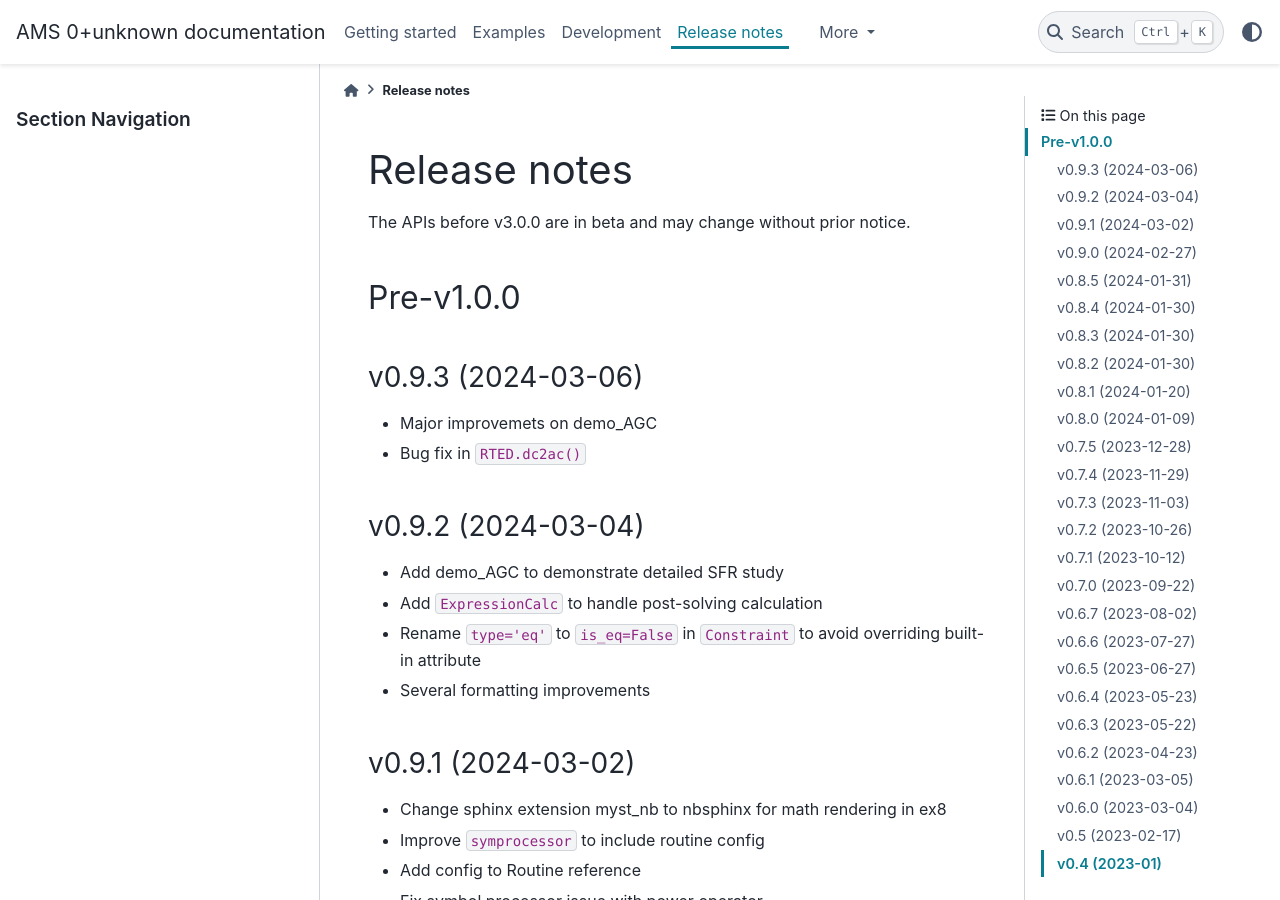
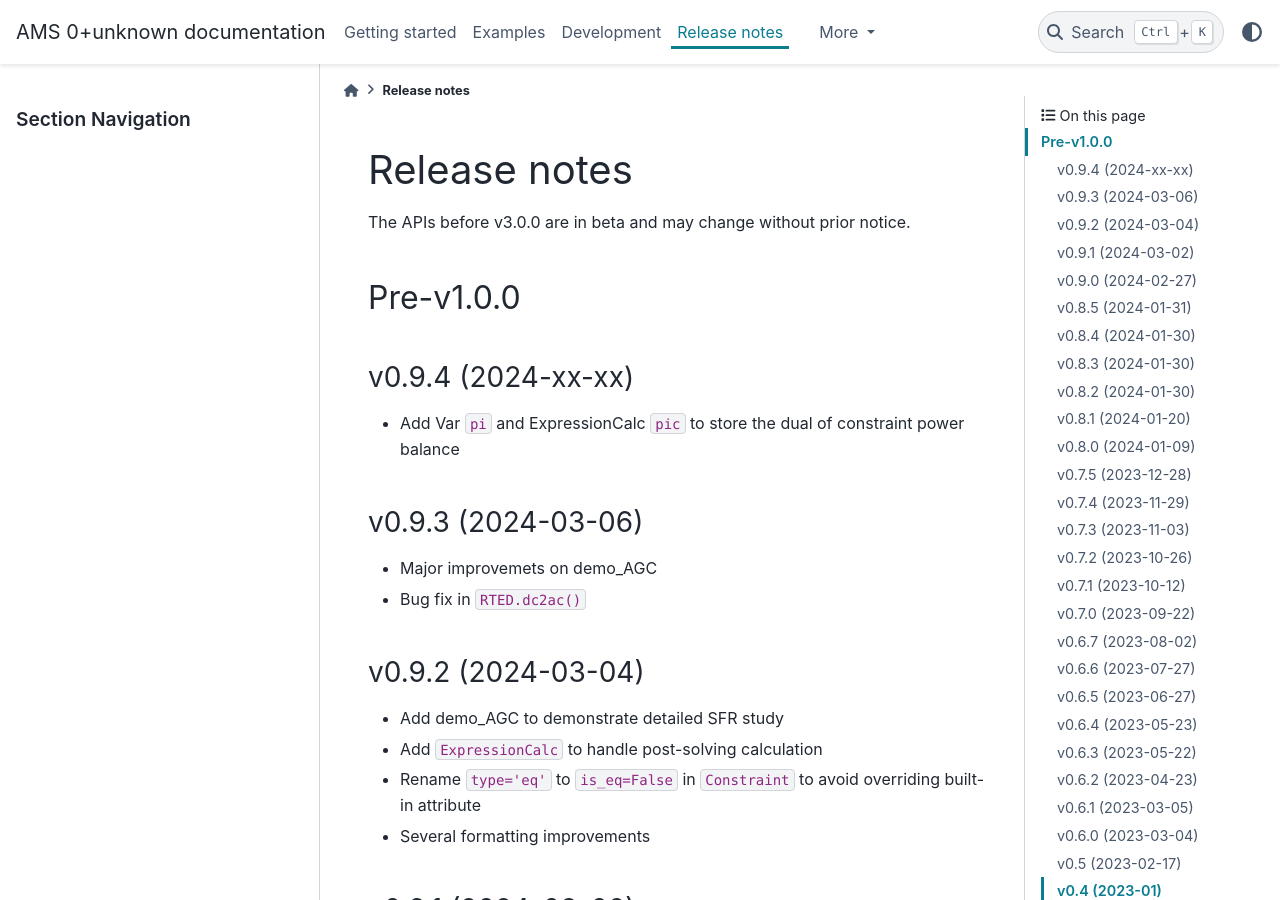
Before and after one commit to CURENT/ams, a Sphinx documentation site: the page built from docs/source/release-notes.rst, in a window 1280 px wide and 900 px high. Built offline with Sphinx 7.4.7 and the PyData theme 0.15.4, drawn with Linux system fonts in a browser that asks for light colours; pages that are not in the unit, such as notebooks, are missing from menus.

Commit message:
Update release notes

```diff
--- a/docs/source/release-notes.rst
+++ b/docs/source/release-notes.rst
@@ -8,6 +8,11 @@ The APIs before v3.0.0 are in beta and may change without prior notice.
 
 Pre-v1.0.0
 ==========
+
+v0.9.4 (2024-xx-xx)
+-------------------
+
+- Add Var ``pi`` and ExpressionCalc ``pic`` to store the dual of constraint power balance
 
 v0.9.3 (2024-03-06)
 -------------------
```
